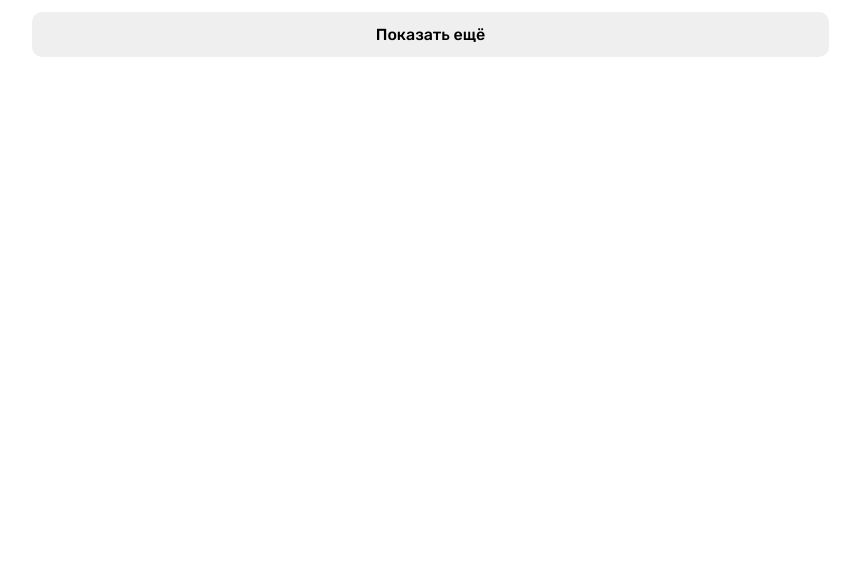
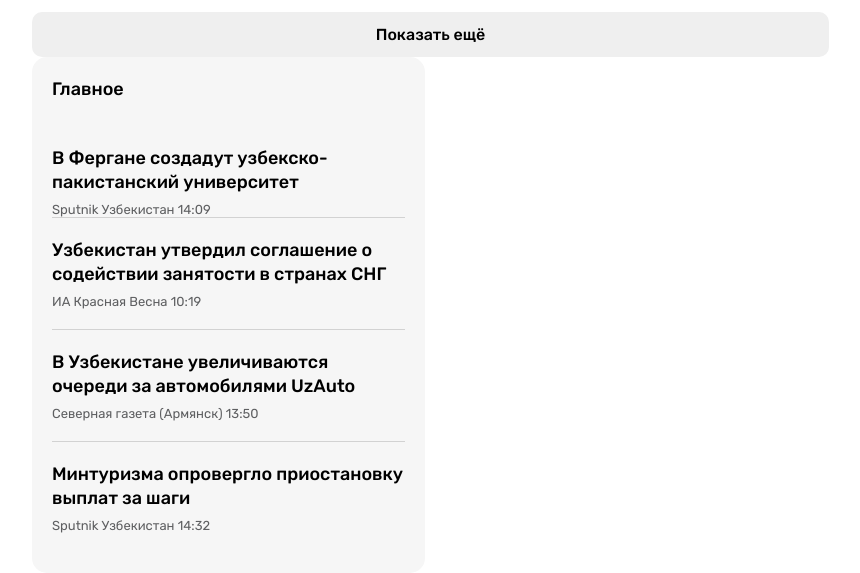
Before and after one commit to Sharipovazizbek/n24, a plain HTML site: page index.html in a window 1280 px wide. Shown: the part 2317-2890 px from the top of the page, without its empty margins (8-868 px from the left). Before the commit the page ends 2374 px from the top, so only its background shows below. Drawn offline with Linux system fonts and the light colour scheme.

Commit message:
add section GLOBL NEWS

```diff
--- a/css/styles.css
+++ b/css/styles.css
@@ -362,3 +362,60 @@ img {
   line-height: normal;
   color: #5e5f61;
 }
+
+/* SIDEBAR-NEWS-CARD */
+.sidebar {
+  width: 393px;
+}
+.sidebar-news-card {
+  padding: 20px;
+  border-radius: 15px;
+  background-color: #f6f6f6;
+  color: #000;
+}
+.sidebar-news-card-heading {
+  margin-top: 0;
+  margin-bottom: 25px;
+  font-size: 18px;
+  font-weight: 500;
+  line-height: 24px;
+}
+.sidebar-news-card-list {
+  padding: 0;
+  margin: 0;
+  list-style: none;
+}
+.sidebar-news-card-item {
+  padding-top: 20px;
+  padding-bottom: 20px;
+}
+.sidebar-news-card-item:first-child {
+  padding-bottom: 0;
+}
+.sidebar-news-card-item:not(:last-child) {
+  border-bottom: 1px solid #d2d2d2;
+}
+
+.sidebar-news-card-title {
+  margin-top: 0;
+  margin-bottom: 8px;
+  font-size: 18px;
+  font-weight: 500;
+  line-height: 24px;
+}
+.sidebar-news-card-link {
+  display: inline-block;
+  color: #000;
+  text-decoration: none;
+}
+.sidebar-news-card-link:hover {
+  color: #7296ce;
+}
+.sidebar-news-card-link:active {
+  opacity: 0.6;
+}
+.sidebar-news-card-source-time {
+  font-size: 13px;
+  line-height: normal;
+  color: #5e5f61;
+}
--- a/index.html
+++ b/index.html
@@ -372,6 +372,7 @@
           <button class="button button-orange" type="button">Включит</button>
         </section>
 
+        <!-- GLOBL NEWS -->
         <section class="global-news">
           <h2 class="global-news-heading">В мире</h2>
 
@@ -532,6 +533,69 @@
             Показать ещё
           </button>
         </section>
+
+        <div class="sidebar">
+          <section class="sidebar-news-card">
+            <h2 class="sidebar-news-card-heading">Главное</h2>
+            <ul class="sidebar-news-card-list">
+              <li class="sidebar-news-card-item">
+                <h3 class="sidebar-news-card-title">
+                  <a class="sidebar-news-card-link" href="#"
+                    >В Фергане создадут узбекско-пакистанский университет</a
+                  >
+                </h3>
+                <div class="sidebar-news-card-source-time">
+                  <span class="sidebar-news-card-source"
+                    >Sputnik Узбекистан</span
+                  >
+                  <time datetime="2021-09-27T14:09:00">14:09</time>
+                </div>
+              </li>
+
+              <li class="sidebar-news-card-item">
+                <h3 class="sidebar-news-card-title">
+                  <a class="sidebar-news-card-link" href="#"
+                    >Узбекистан утвердил соглашение о содействии занятости в
+                    странах СНГ</a
+                  >
+                </h3>
+                <div class="sidebar-news-card-source-time">
+                  <span class="sidebar-news-card-source">ИА Красная Весна</span>
+                  <time datetime="2021-09-27T10:19:00">10:19</time>
+                </div>
+              </li>
+
+              <li class="sidebar-news-card-item">
+                <h3 class="sidebar-news-card-title">
+                  <a class="sidebar-news-card-link" href="#"
+                    >В Узбекистане увеличиваются очереди за автомобилями
+                    UzAuto</a
+                  >
+                </h3>
+                <div class="sidebar-news-card-source-time">
+                  <span class="sidebar-news-card-source"
+                    >Северная газета (Армянск)</span
+                  >
+                  <time datetime="2021-09-27T13:50:00">13:50</time>
+                </div>
+              </li>
+
+              <li class="sidebar-news-card-item">
+                <h3 class="sidebar-news-card-title">
+                  <a class="sidebar-news-card-link" href="#"
+                    >Минтуризма опровергло приостановку выплат за шаги</a
+                  >
+                </h3>
+                <div class="sidebar-news-card-source-time">
+                  <span class="sidebar-news-card-source"
+                    >Sputnik Узбекистан</span
+                  >
+                  <time datetime="2021-09-27T14:32:00">14:32</time>
+                </div>
+              </li>
+            </ul>
+          </section>
+        </div>
       </div>
     </main>
   </body>
```
